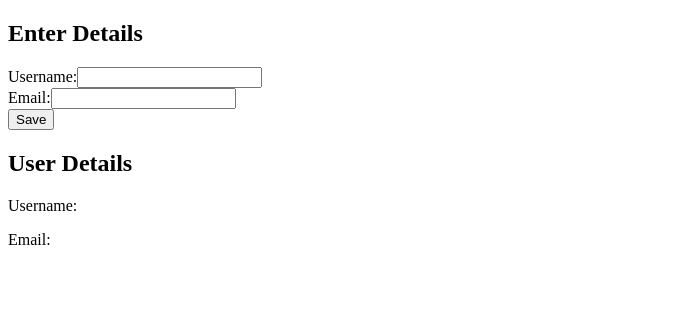
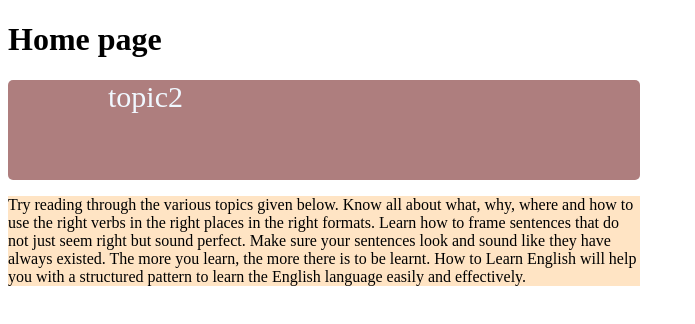
Before and after one commit to dinukrana2000/example1, a React (Create React App) app: page / in a window 1280 px wide. Shown: the top 324 px of the page, without its empty margins (0-695 px from the left). Built offline with nearby package versions, Linux system fonts and the light colour scheme.

Commit message:
delete userdetails page

```diff
--- a/src/App.js
+++ b/src/App.js
@@ -1,14 +1,14 @@
 import logo from './logo.svg';
-import './App.css';
+
 import Home from './Pages/Home';
-import UserDetails from './Pages/UserDetails';
-//import PartOne from './Component/PartOne';
+
+
 
 function App() {
   return (
     <div className="App">
 
-     <UserDetails/>
+    <Home/>
     </div>
   );
 }
--- a/src/Pages/UserDetails.js
+++ /dev/null
@@ -1,51 +0,0 @@
-import React, { useState } from 'react';
-
-const UserDetails = () => {
-  const [username, setUsername] = useState('');
-  const [email, setEmail] = useState('');
-
-  const handleUsernameChange = (e) => {
-    setUsername(e.target.value);
-  };
-
-  const handleEmailChange = (e) => {
-    setEmail(e.target.value);
-  };
-
-  const handleSubmit = (e) => {
-    e.preventDefault();
-    // You can perform actions here with the collected data
-    console.log('Username:', username);
-    console.log('Email:', email);
-    // Clear input fields after submitting data
-    setUsername('');
-    setEmail('');
-  };
-
-  return (
-    <div>
-      <h2>Enter Details</h2>
-      <form onSubmit={handleSubmit}>
-        <label>
-          Username:
-          <input type="text" value={username} onChange={handleUsernameChange} />
-        </label>
-        <br />
-        <label>
-          Email:
-          <input type="email" value={email} onChange={handleEmailChange} />
-        </label>
-        <br />
-        <button type="submit">Save</button>
-      </form>
-
-      <div>
-        <h2>User Details</h2>
-        <p>Username: {username}</p>
-        <p>Email: {email}</p>
-      </div>
-    </div>
-  );
-};
-
-export default UserDetails;
```
